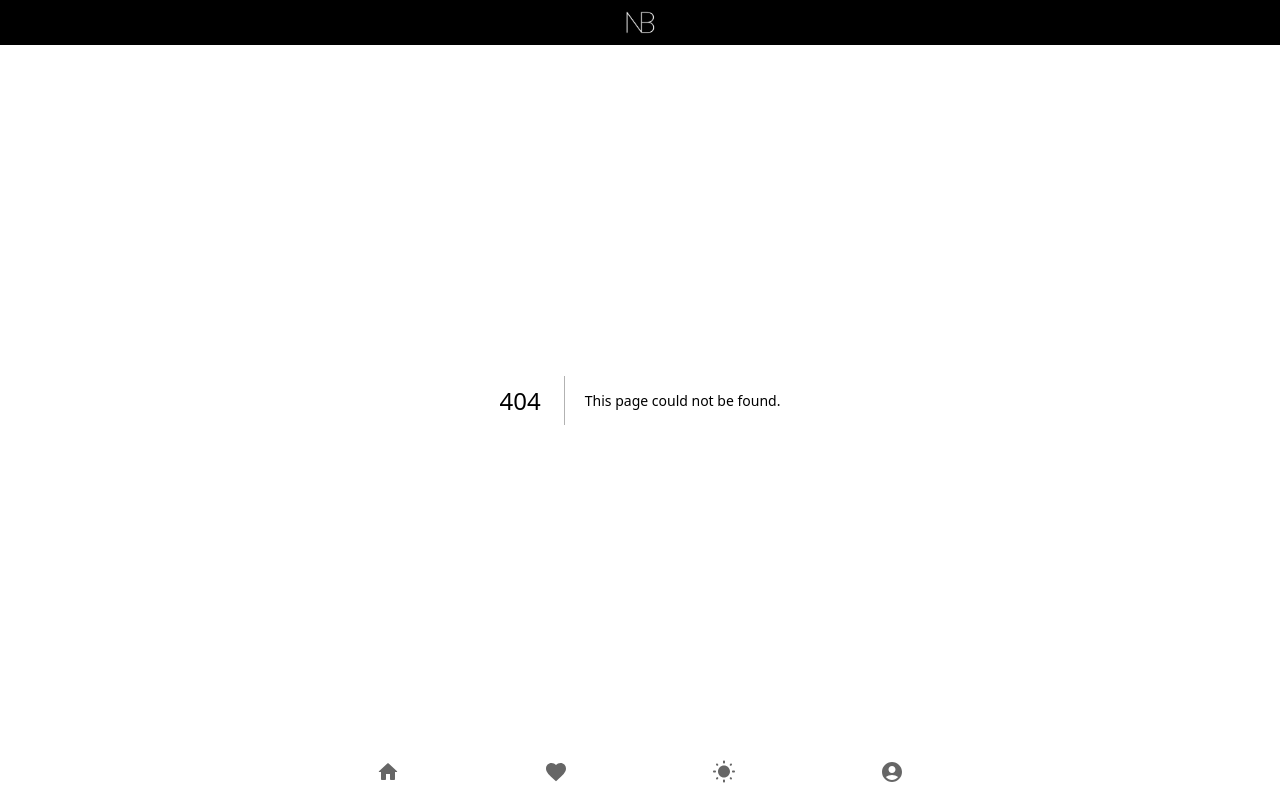
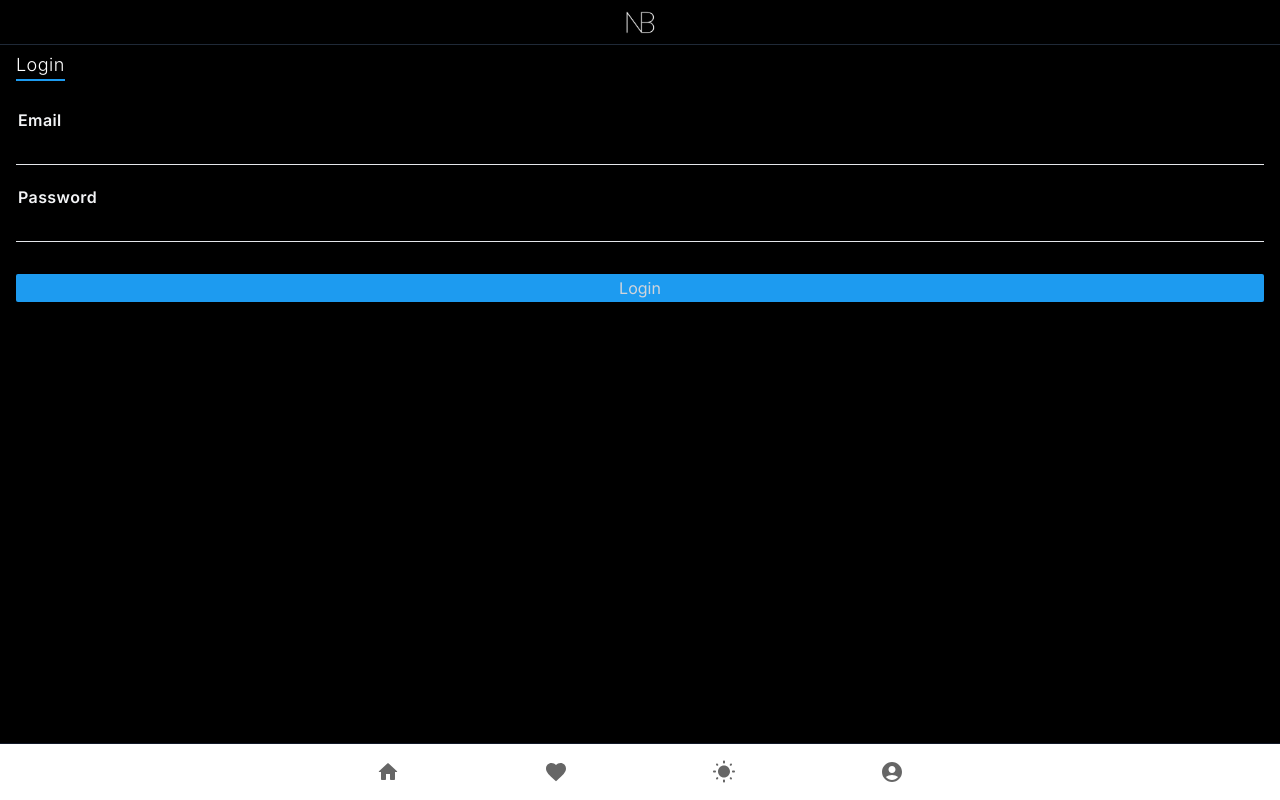
Before and after one commit to AnkurParchani/nextBlog, a Next.js app: page /login in a window 1280 px wide. Before the commit this address had no page. Built offline with nearby package versions, Linux system fonts and the light colour scheme.

Commit message:
login under construction

```diff
--- a/next.config.js
+++ b/next.config.js
@@ -1,4 +1,4 @@
 /** @type {import('next').NextConfig} */
-const nextConfig = {}
+const nextConfig = {};
 
-module.exports = nextConfig
+module.exports = nextConfig;
--- a/package.json
+++ b/package.json
@@ -22,6 +22,7 @@
     "next": "^14.0.0",
     "react": "^18",
     "react-dom": "^18",
+    "react-toastify": "^9.1.3",
     "styled-components": "^6.1.0"
   },
   "devDependencies": {
--- /dev/null
+++ b/src/actions/login.ts
@@ -0,0 +1,36 @@
+"use server";
+
+import { cookies } from "next/headers";
+import { serverApi } from "../../lib/globals";
+import handleClientError from "../../utils/errors/handleClientError";
+
+export async function login(e: FormData) {
+  try {
+    // Getting email and password
+    const email = e.get("email");
+    const password = e.get("password");
+
+    if (!email || !password) return;
+
+    const userDetails = { email, password };
+
+    // Sending the request
+    const res = await fetch(`${serverApi}/api/users/login`, {
+      method: "POST",
+      body: JSON.stringify(userDetails),
+      headers: {
+        "Content-Type": "application/json",
+      },
+    });
+    const data = await res.json();
+
+    // If any error found (operational)
+    if (data.isOperational || data.status === "fail")
+      throw new Error(data.message);
+
+    // Setting the cookie
+    cookies().set("token", data.token);
+  } catch (err: unknown) {
+    return handleClientError(err);
+  }
+}
--- a/src/app/api/users/login/route.ts
+++ b/src/app/api/users/login/route.ts
@@ -25,9 +25,7 @@ export const POST = catchAsync(async (req: Request) => {
 
   // If no user found or password is not correct
   if (!correct)
-    return NextResponse.json(
-      new AppError(400, "Invalide username or password")
-    );
+    return NextResponse.json(new AppError(400, "Invalid username or password"));
 
   // Creating the token using jose
   const token = await sign(
--- a/src/app/layout.tsx
+++ b/src/app/layout.tsx
@@ -1,10 +1,12 @@
 import type { Metadata } from "next";
 import { Inter } from "next/font/google";
+import { ToastContainer } from "react-toastify";
 
 import BottomNav from "@/components/nav/BottomNav";
 import MainNav from "@/components/others/TopLogo";
 
 import "./globals.css";
+import "react-toastify/dist/ReactToastify.css";
 
 const inter = Inter({ subsets: ["latin"] });
 
@@ -20,10 +22,13 @@ export default function RootLayout({
 }) {
   return (
     <html lang="en">
-      <body className={inter.className}>
+      <body
+        className={`${inter.className} bg-black text-gray-300 min-h-[80vh] `}
+      >
         <MainNav />
         {children}
         <BottomNav />
+        <ToastContainer />
       </body>
     </html>
   );
--- /dev/null
+++ b/src/app/login/page.tsx
@@ -0,0 +1,53 @@
+"use client";
+
+import SubNav from "@/components/nav/SubNav";
+import Container from "@/components/others/Container";
+
+import { login } from "@/actions/login";
+
+const page = () => {
+  return (
+    <div>
+      <SubNav heading="Login" />
+      <Container>
+        <form
+          action={login}
+          className="flex flex-col gap-5 mt-2"
+          autoComplete="off"
+        >
+          <label htmlFor="email">
+            <span className="px-0.5 font-semibold text-gray-100 tracking-wide">
+              Email
+            </span>
+            <input
+              className="bg-black border-b p-1 w-full outline-none focus:border-[#1d9bf0] duration-200"
+              type="email"
+              name="email"
+              required
+              id="email"
+            />
+          </label>
+
+          <label htmlFor="password">
+            <span className="px-0.5 font-semibold text-gray-100 tracking-wide">
+              Password
+            </span>
+            <input
+              className="bg-black border-b p-1 w-full outline-none focus:border-[#1d9bf0] duration-200"
+              type="password"
+              required
+              name="password"
+              id="password"
+            />
+          </label>
+
+          <button className="bg-[#1d9bf0] hover:bg-[#51aeec] duration-200 mt-3 py-0.5 rounded-sm text-base">
+            Login
+          </button>
+        </form>
+      </Container>
+    </div>
+  );
+};
+
+export default page;
--- a/src/app/page.tsx
+++ b/src/app/page.tsx
@@ -9,9 +9,9 @@ export default async function Home() {
   const blogs = await getBlogs();
 
   return (
-    <main className="min-h-[90vh] bg-black text-gray-200">
+    <main>
       <AddBlogIcon />
-      <SubNav name="Home" />
+      <SubNav heading="Home" />
       <Container>
         <div className="grid grid-cols-1 gap-3">
           {blogs.map((blog: Blog) => (
--- a/src/components/blogs/LikeAndComment.tsx
+++ b/src/components/blogs/LikeAndComment.tsx
@@ -10,16 +10,19 @@ type LikeCommentType = {
 
 function LikeAndComment({ likes, comments }: LikeCommentType) {
   return (
-    <div className="text-xs flex justify-evenly mt-3 text-gray-500">
+    <div className="text-xs flex justify-start mt-3 gap-5 text-gray-500">
       <p className="flex items-center gap-1">
         <FavoriteBorderIcon
-          onClick={() => console.log("clicked")}
+          onClick={() => console.log("liked")}
           className="text-base"
         />
         {likes}
       </p>
       <p className="flex items-center gap-1">
-        <ChatBubbleOutlineRoundedIcon className="text-base" />
+        <ChatBubbleOutlineRoundedIcon
+          onClick={() => console.log("commented")}
+          className="text-base"
+        />
         {comments}
       </p>
     </div>
--- a/src/components/nav/BottomNav.tsx
+++ b/src/components/nav/BottomNav.tsx
@@ -15,7 +15,7 @@ const BottomNav = () => {
   const [value, setValue] = useState("/");
 
   return (
-    <div className="fixed bottom-0 inset-x-0">
+    <div className="fixed bottom-0 inset-x-0 border-t border-gray-900">
       <Box>
         <BottomNavigation className="bg-[black]" showLabels>
           <BottomNavigationAction
--- a/src/components/nav/SubNav.tsx
+++ b/src/components/nav/SubNav.tsx
@@ -1,7 +1,7 @@
-export default function SubNav({ name }: { name: string }) {
+export default function SubNav({ heading }: { heading: string }) {
   return (
     <div className="bg-black fixed top-11 inset-x-0 text-white py-1.5 pb-2.5 text-lg font-light tracking-wide border-t border-gray-800 px-4">
-      <div className="border-b-2 border-[#1d9bf0] inline-block">{name}</div>
+      <div className="border-b-2 border-[#1d9bf0] inline-block">{heading}</div>
     </div>
   );
 }
--- a/src/components/others/Container.tsx
+++ b/src/components/others/Container.tsx
@@ -5,7 +5,7 @@ type ContainerProps = {
 };
 
 function Container({ children }: ContainerProps) {
-  return <div className="px-3 pt-5 pb-16 mt-20">{children}</div>;
+  return <div className="px-4 pt-5 pb-20 mt-20">{children}</div>;
 }
 
 export default Container;
--- /dev/null
+++ b/utils/errors/handleClientError.ts
@@ -0,0 +1,10 @@
+export default function handleClientError(err: unknown) {
+  if (err !== null && err !== undefined) {
+    // Handling all Operational errors
+    if (typeof err === "object" && "message" in err) {
+      return console.log(err.message || undefined);
+    }
+  }
+
+  return console.log("something went wrong");
+}
```
Also changed, not shown: 1 other file (tests, documents, lock files or other folders).
